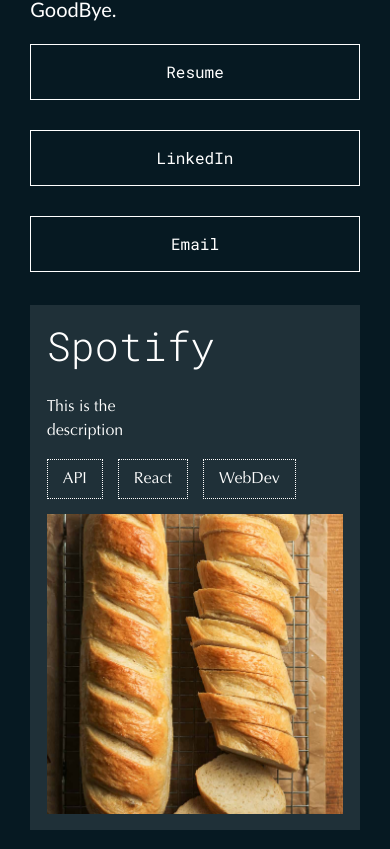
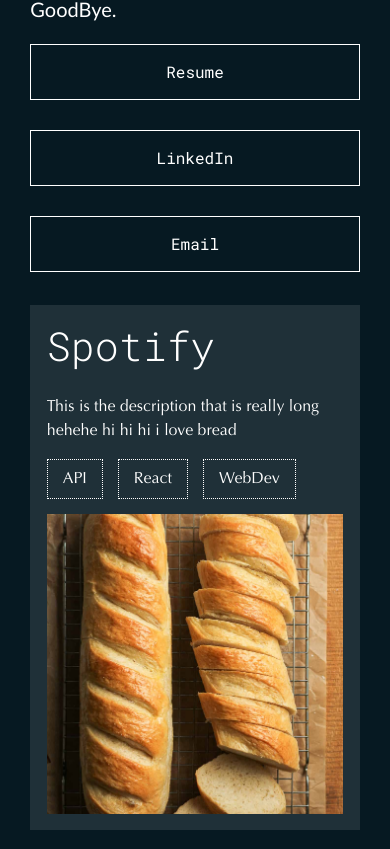
Before and after one commit to Leaemerlyn/portfolio2, a React (Create React App) app: page / in a window 390 px wide. Shown: the part 542-1391 px from the top of the page. Built offline with nearby package versions, Linux system fonts and the light colour scheme.

Commit message:
project card :)

```diff
--- a/src/ProjectCard.css
+++ b/src/ProjectCard.css
@@ -64,4 +64,8 @@
         padding: 5% 0% 0%;
         width: 100%;
     }
+
+    .cardInfo{
+        width: 100%
+    }
 }
--- a/src/ProjectCardData.js
+++ b/src/ProjectCardData.js
@@ -1,6 +1,6 @@
 export let ProjectCardData = {
     Spotify : {
-        description: "This is the description",
+        description: "This is the description that is really long hehehe hi hi hi i love bread",
         pills: ['API' , 'React', 'WebDev'],
         coverImage: require('./Rectangle 29.jpeg')
     }
```
